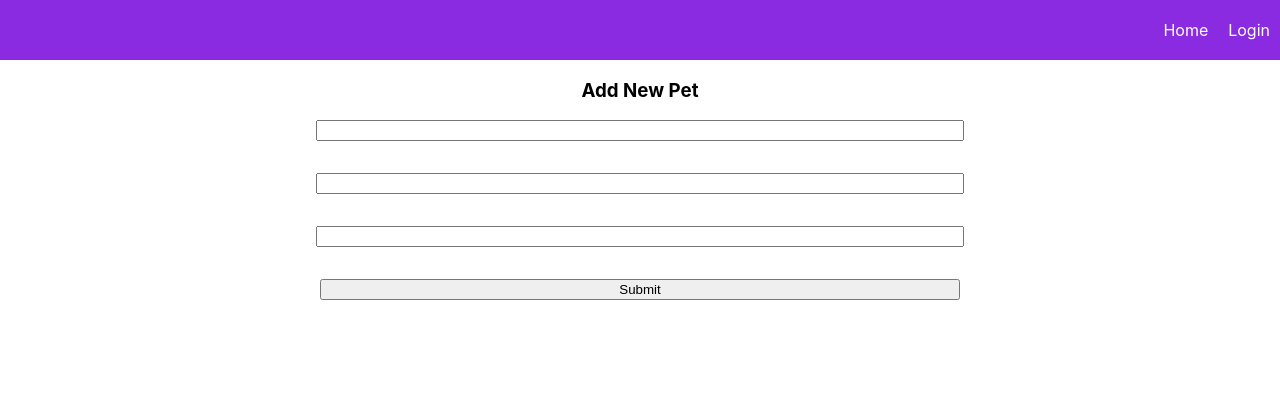
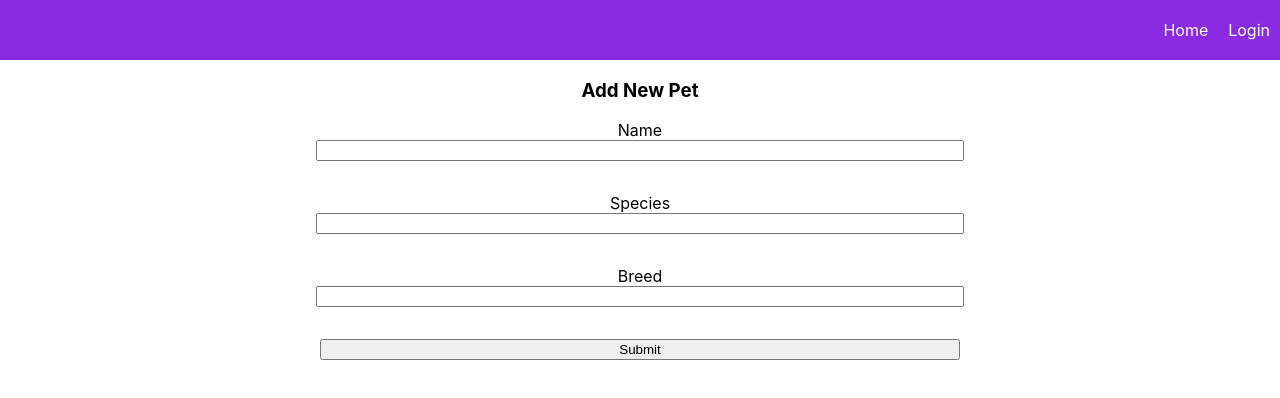
Before and after one commit to ckashby/ptech, a React (Create React App) app: page /create-pet in a window 1280 px wide. Shown: the top 398 px of the page. Built offline with nearby package versions, Linux system fonts and the light colour scheme; no server answers.

Commit message:
Renamed FormData and added pet form labels

```diff
--- a/src/components/CreatePetForm.tsx
+++ b/src/components/CreatePetForm.tsx
@@ -32,7 +32,7 @@ export const CreatePetForm = () => {
   const petsFbRef = collection(db, 'pets');
 
   const onCreatePet = async (data: PetFormData) => {
-    console.log(data);
+    // console.log(data);
     await addDoc(petsFbRef, {
       ...data,
       username: user?.displayName,
@@ -45,11 +45,14 @@ export const CreatePetForm = () => {
     <div>
       <h3>Add New Pet</h3>
       <form onSubmit={handleSubmit(onCreatePet)} className={styles.form}>
-        <input type="text" {...register('name')} />
+        <label htmlFor='name'>Name</label>
+        <input type="text" id='name' {...register('name')} />
         <p style={{ color: 'red' }}>{errors.name?.message}</p>
-        <input type="text" {...register('species')} />
+        <label htmlFor='species'>Species</label>
+        <input type="text" id='species' {...register('species')} />
         <p style={{ color: 'red' }}>{errors.species?.message}</p>
-        <input type="text" {...register('breed')} />
+        <label htmlFor='breed'>Breed</label>
+        <input type="text" id='breed' {...register('breed')} />
         <p style={{ color: 'red' }}>{errors.breed?.message}</p>
 
         <input type="submit" />
--- a/src/components/CreatePostForm.tsx
+++ b/src/components/CreatePostForm.tsx
@@ -7,7 +7,7 @@ import { useAuthState } from 'react-firebase-hooks/auth';
 import { useNavigate } from 'react-router-dom';
 import styles from './CreatePostForm.module.css';
 
-interface CreateFormData {
+interface PostFormData {
   title: string;
   body: string;
 }
@@ -25,13 +25,13 @@ export default function CreatePostForm() {
     register,
     handleSubmit,
     formState: { errors },
-  } = useForm<CreateFormData>({
+  } = useForm<PostFormData>({
     resolver: yupResolver(schema),
   });
 
   const postsRef = collection(db, 'posts');
 
-  const onCreatePost = async (data: CreateFormData) => {
+  const onCreatePost = async (data: PostFormData) => {
     // console.log(data);
     await addDoc(postsRef, {
       ...data,
```
